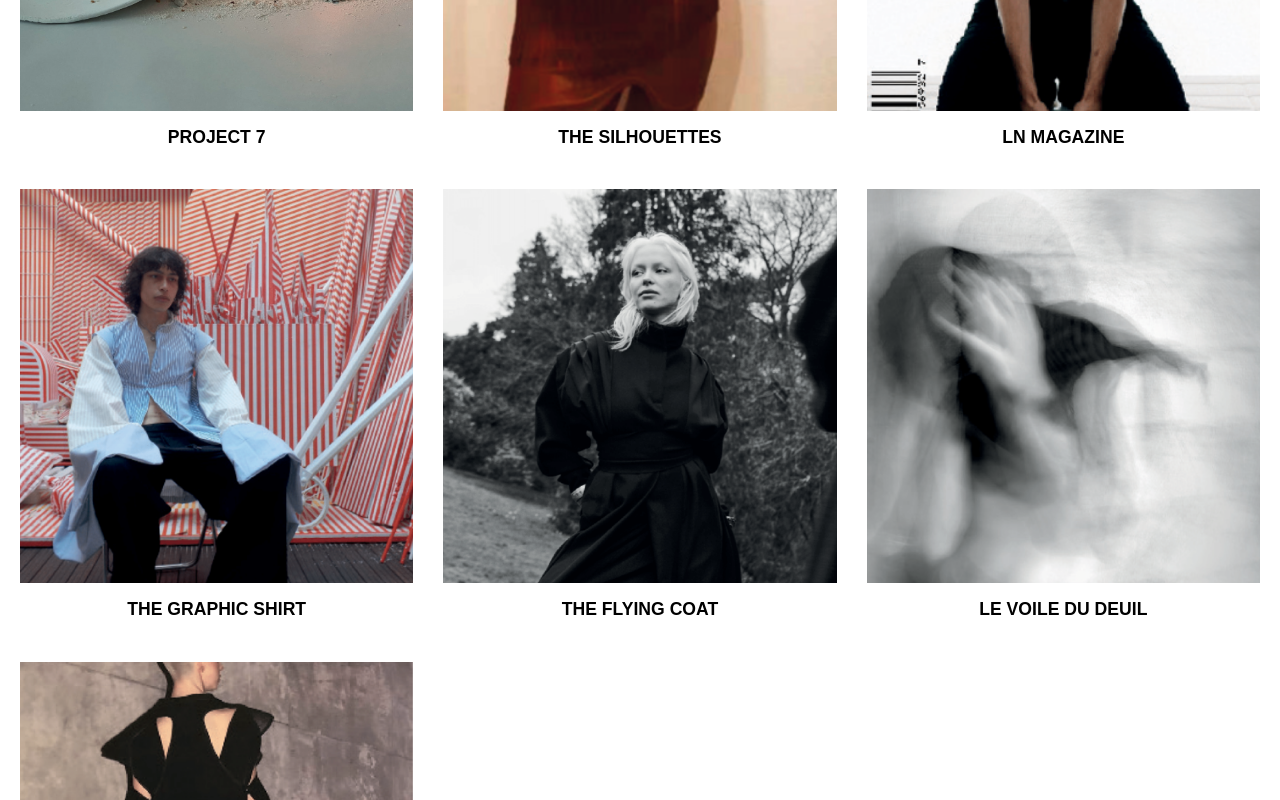
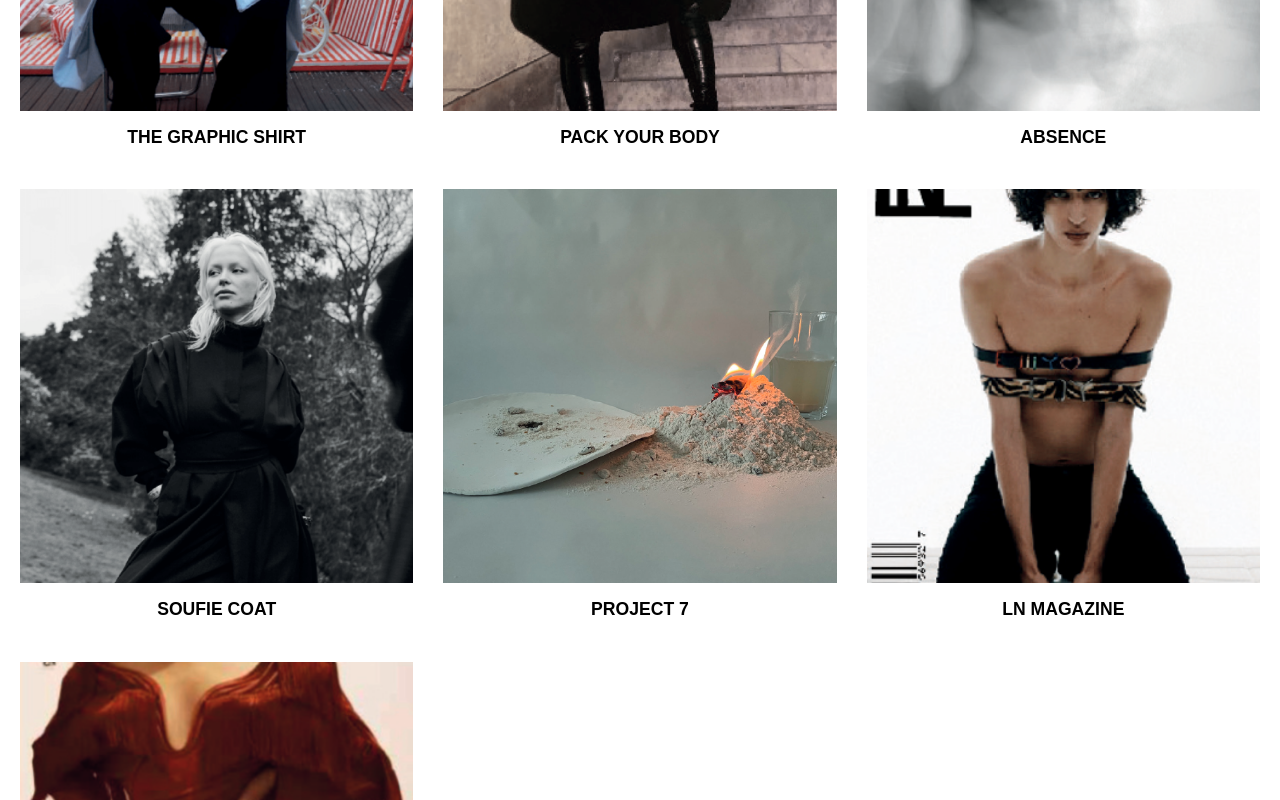
Before and after one commit to harfore/AMJAD-JANJOUN, a React (Create React App) app in the folder a-j/: page / in a window 1280 px wide. Shown: the part 1820-2620 px from the top of the page. Built offline with nearby package versions, Linux system fonts and the light colour scheme.

Commit message:
add: individual image descriptions

```diff
--- a/a-j/src/App.css
+++ b/a-j/src/App.css
@@ -48,7 +48,7 @@
 
 .canal-icon {
   width: 3rem;
-  margin: 2rem;
+  margin: 5vw;
   padding: 2rem;
 }
 
--- a/a-j/src/components/About.jsx
+++ b/a-j/src/components/About.jsx
@@ -7,8 +7,10 @@ function About() {
     return (
         <div className='about_card'>
             <img src={about_amjad} alt="Amjad Janjoun" className='main_image' />
-            <h2 className='main_title'>{about_title}</h2>
-            <p className='main_paragraph'>{about_paragraph}</p>
+            <div className="dk-right">
+                <h2 className='main_title'>{about_title}</h2>
+                <p className='main_paragraph'>{about_paragraph}</p>
+            </div>
         </div>
     )
 }
--- a/a-j/src/components/Projects.jsx
+++ b/a-j/src/components/Projects.jsx
@@ -33,10 +33,11 @@ function Projects() {
     };
 
     const currentProject = activeProject;
+    const currentImage = currentProject?.images[currentImageIndex];
 
     return (
         <div className="projects-page">
-            <h2 className="header-elements"><a href="/about"> ABOUT AMJAD</a> | <a href="/contact">CONTACT</a></h2>
+            <h2 className="header-elements"><a href="/about"> ABOUT ME</a> | <a href="/contact">CONTACT</a></h2>
             <div className="projects-grid">
                 {projectsReversed?.map((project, projectIndex) => (
                     <div
@@ -89,7 +90,20 @@ function Projects() {
 
                             <div className="description-section">
                                 <h2>{currentProject.title}</h2>
-                                <p>{currentProject.description}</p>
+
+                                {currentProject.description && currentProject.description.trim() && (
+                                    <div className="project-description">
+                                        <p>{currentProject.description}</p>
+                                    </div>
+                                )}
+
+                                {currentImage?.description && (
+                                    <div className="image-description">
+                                        <p className="image-description-text">
+                                            {currentImage.description}
+                                        </p>
+                                    </div>
+                                )}
                             </div>
                         </div>
                     </div>
--- a/a-j/src/constants/Projects.ts
+++ b/a-j/src/constants/Projects.ts
@@ -71,44 +71,16 @@ import page70 from '../assets/images/page70.jpeg';
 const projects = [
     {
         index: 0,
-        title: "PACK YOUR BODY",
+        title: "THE SILHOUETTES",
         images: [
-            { src: page2 },
-            { src: page4 },
+            { src: page18 },
+            { src: page19 },
+            { src: page20 },
         ],
-        description: "Design, création et direction artistique. Vêtements inspirés d'emballage en carton, de corps et de dimensions, transformé en vêtements. Ce projet est réalisé en laine bouillie.",
+        description: "Travail réalisé à partir de 16 silhouettes. Au but d'apprendre à chercher des vêtements de seconde main et de savoir les habiller au quotidien. Avec un vêtement upcyclé."
     },
     {
         index: 1,
-        title: "LE VOILE DU DEUIL",
-        images: [
-            { src: page5 },
-            { src: page6 },
-        ],
-        description: "Design, création, direction artistique et photographie. Projet de guimpe réalisé dans un workshop de knitwear. Inspiré de l'artiste Majd Abdel Hamide qui travaille la borderie et qui cherche sa propre manière de faire le deuil.",
-    },
-    {
-        index: 2,
-        title: "THE FLYING COAT",
-        images: [
-            { src: page7 },
-            { src: page8 },
-            { src: page9 },
-        ],
-        description: "Design, création et direction artistique. Projet inspiré des tenues des danseurs de Soufie, de la guerre et du temps. Ce projet est réalisé en laine et en polyester.",
-    },
-    {
-        index: 3,
-        title: "THE GRAPHIC SHIRT",
-        images: [
-            { src: page10 },
-            { src: page11 },
-        ],
-        description: "Design, création, direction artistique et photographique. Projet réalisé dans le but de trouver une harmonie, et de créer un vêtement avec des motifs de rayures différents. Ce vêtement est créé à partir de trois tissus en polyester et en coton. Le shooting photo a eu lieu à l'espace Monte-Cristo, devant l'oeuvre de Manurel Merida intitulée Ordre et désordre. Une vidéo a été produite à l'exposition de ce projet en collaboration avec Hélène Dinke.",
-
-    },
-    {
-        index: 4,
         title: "LN MAGAZINE",
         images: [
             { src: page12 },
@@ -121,17 +93,7 @@ const projects = [
         description: "Travail au but de montrer mon univers et mes inspirations quotidiennes, et de développement des compétences sur indesign."
     },
     {
-        index: 5,
-        title: "THE SILHOUETTES",
-        images: [
-            { src: page18 },
-            { src: page19 },
-            { src: page20 },
-        ],
-        description: "Travail réalisé à partir de 16 silhouettes. Au but d'apprendre à chercher des vêtements de seconde main et de savoir les habiller au quotidien. Avec un vêtement upcyclé."
-    },
-    {
-        index: 6,
+        index: 2,
         title: "PROJECT 7",
         images: [
             { src: page21 },
@@ -139,6 +101,44 @@ const projects = [
             { src: page23 }
         ],
         description: "Traitement d'un sujet sur les matières premières. La première image est nature morte minimale composée d'une assiette en argile blanche, d'un amas de farine et d'un verre d'eau croupie. J'ai voulu dénoncer les conditions de vie des victimes de guerre. Malgré tout le confort que l'on a pu avoir avant le conflit, la guerre nous a renvoyé à quelque chose de plus archaïque. Dans la matière première, je vois un retour à l'état primitif. Avant le beurre existait le lait et avant le pain existait la farine. L'assiette est l'allégorie de cette conditions humaine, j'ai opté pour l'argile car dans les croyances islamiques, il est dit qu'Adam a été crée d'un mélange d'argiles. La perforation en son centre symoblise un manque qui est nécessaire à la stabilité de tout être humain, la matière première pour un esprit sain : la sécurité."
+    },
+    {
+        index: 3,
+        title: "SOUFIE COAT",
+        images: [
+            { src: page7 },
+            { src: page8 },
+            { src: page9 },
+        ],
+        description: "Design, création et direction artistique. Projet inspiré des tenues des danseurs de Soufie, de la guerre et du temps. Ce projet est réalisé en laine et en polyester.",
+    },
+    {
+        index: 4,
+        title: "ABSENCE",
+        images: [
+            { src: page5 },
+            { src: page6 },
+        ],
+        description: "Design, création, direction artistique et photographie. Projet de guimpe réalisé dans un workshop de knitwear. J'ai construit ce projet autour du deuil et de la réparation. Inspiré par Majd Abdel Hamid et sa pratique de la borderie comme geste lent et réparateur, le projet développe une vision personnelle du deuil : une forme de disparition temporaire, nécessaire au processus de reconstruction. À travers les matières et les textures, la guimpe devient un espace d'isolement et de transparence.",
+    },
+    {
+        index: 5,
+        title: "PACK YOUR BODY",
+        images: [
+            { src: page2 },
+            { src: page4 },
+        ],
+        description: "Design, création et direction artistique. Vêtements inspirés d'emballage en carton, de corps et de dimensions, transformé en vêtements. Ce projet est réalisé en laine bouillie.",
+    },
+    {
+        index: 6,
+        title: "THE GRAPHIC SHIRT",
+        images: [
+            { src: page10 },
+            { src: page11 },
+        ],
+        description: "Design, création, direction artistique et photographique. Projet réalisé dans le but de trouver une harmonie, et de créer un vêtement avec des motifs de rayures différents. Ce vêtement est créé à partir de trois tissus en polyester et en coton. Le shooting photo a eu lieu à l'espace Monte-Cristo, devant l'oeuvre de Manurel Merida intitulée Ordre et désordre. Une vidéo a été produite à l'exposition de ce projet en collaboration avec Hélène Dinke.",
+
     },
     {
         index: 7,
@@ -163,13 +163,13 @@ const projects = [
         index: 9,
         title: "PHOTOGRAPHY",
         images: [
+            { src: page33 },
             { src: page27 },
             { src: page28 },
             { src: page29 },
             { src: page30 },
             { src: page31 },
             { src: page32 },
-            { src: page33 },
             { src: page69 },
             { src: page70 },
         ],
@@ -196,7 +196,7 @@ const projects = [
     },
     {
         index: 12,
-        title: "FRÉDÉRIC CONSTANT EVENT AT LE BON MARCHÉ RIVE GAUCHE SALON PRIVÉ",
+        title: "FRÉDÉRIQUE CONSTANT EVENT AT LE BON MARCHÉ RIVE GAUCHE SALON PRIVÉ",
         images: [
             { src: page52 },
             { src: page53 },
@@ -206,18 +206,18 @@ const projects = [
         index: 13,
         title: "PR EVENTS",
         images: [
-            { src: page54 },
-            { src: page55 },
-            { src: page56 },
-            { src: page57 },
-            { src: page58 },
-            { src: page59 },
-            { src: page60 },
-            { src: page61 },
-            { src: page65 },
-            { src: page66 },
-            { src: page67 },
-            { src: page68 }
+            { src: page54, description: "Acne Studios" },
+            { src: page55, description: "Acne Studios" },
+            { src: page56, description: "Undercover" },
+            { src: page57, description: "Undercover" },
+            { src: page58, description: "Robert Wun" },
+            { src: page59, description: "Robert Wun" },
+            { src: page60, description: "Le Grand Dîner du Louvre" },
+            { src: page61, description: "Le Grand Dîner du Louvre" },
+            { src: page65, description: "Schiaparelli" },
+            { src: page66, description: "Isabel Marant" },
+            { src: page67, description: "Magliano" },
+            { src: page68, description: "Magliano" }
         ]
     },
     {
--- a/a-j/src/styles/About.css
+++ b/a-j/src/styles/About.css
@@ -1,7 +1,35 @@
 .about_card {
     padding: 6rem 3rem;
+
 }
 
 .main_image {
     width: 20rem;
+    object-fit: contain;
 }
+
+@media(min-width: 700px) {
+    .about_card {
+        display: flex;
+        flex-direction: row;
+        gap: 2rem;
+        max-width: 50%;
+        justify-content: center;
+        margin: auto;
+    }
+
+    .dk-right {
+        min-width: 45vw;
+    }
+
+    .main-paragraph {
+        margin-bottom: 2rem;
+
+    }
+}
+
+@media(min-width: 1645px) {
+    .dk-right {
+        min-width: 30vw;
+    }
+}
--- a/a-j/src/styles/Projects.css
+++ b/a-j/src/styles/Projects.css
@@ -83,6 +83,7 @@
     display: flex;
     flex-direction: column;
     padding: 20px;
+    max-width: 60%;
 }
 
 .carousel-image {
@@ -153,6 +154,11 @@
     line-height: 1.6;
 }
 
+.image-description {
+    margin-top: 1rem;
+    border-top: 0.5px solid #9e9e9e
+}
+
 @media (max-width: 768px) {
     .modal-layout {
         flex-direction: column;
```
Also changed, not shown: a-j/src/assets/images/page29.jpeg, a-j/src/assets/images/page54.jpeg.
